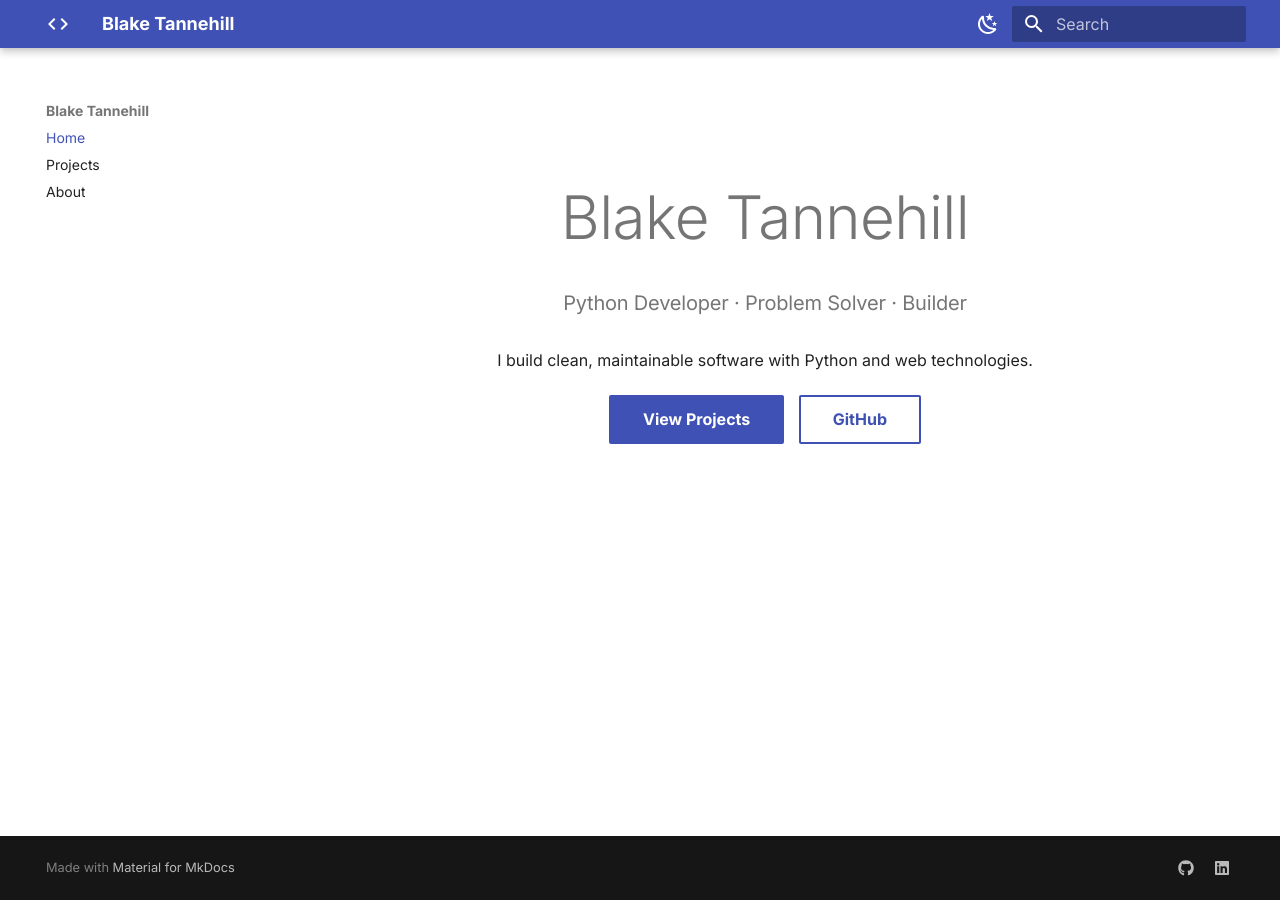
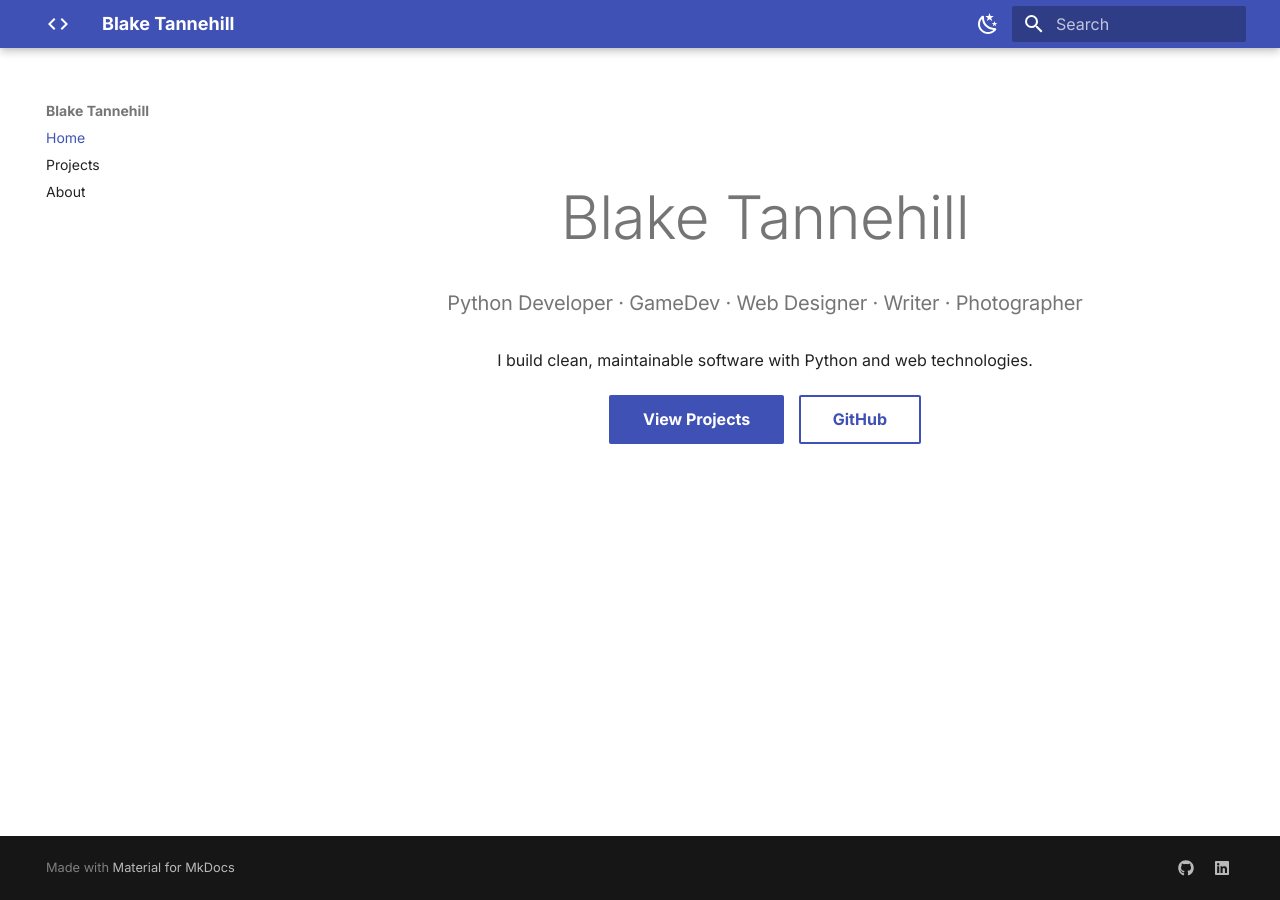
Before and after one commit to BTVance/blake-portfolio, an MkDocs documentation site: the page built from docs/index.md, in a window 1280 px wide. Built offline with MkDocs 1.6.1 and Material for MkDocs 9.7.7, drawn with Linux system fonts in a browser that asks for light colours.

Commit message:
forcing mkdoc changes to github

```diff
--- a/docs/index.md
+++ b/docs/index.md
@@ -1,7 +1,7 @@
 <div class="hero">
 
 <h1>Blake Tannehill</h1>
-<h3>Python Developer · Problem Solver · Builder</h3>
+<h3>Python Developer · GameDev · Web Designer · Writer · Photographer</h3>
 
 <p>I build clean, maintainable software with Python and web technologies.</p>
 
```
Also changed, not shown: site/index.html, site/search/search_index.json.
